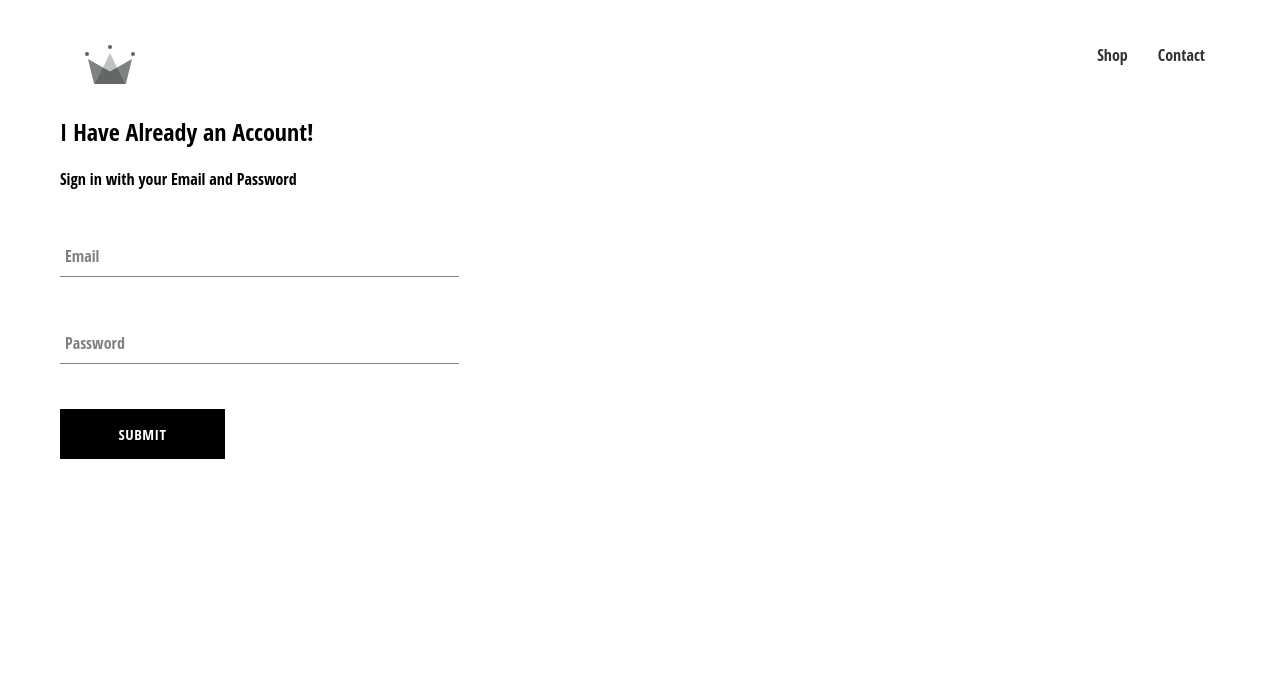
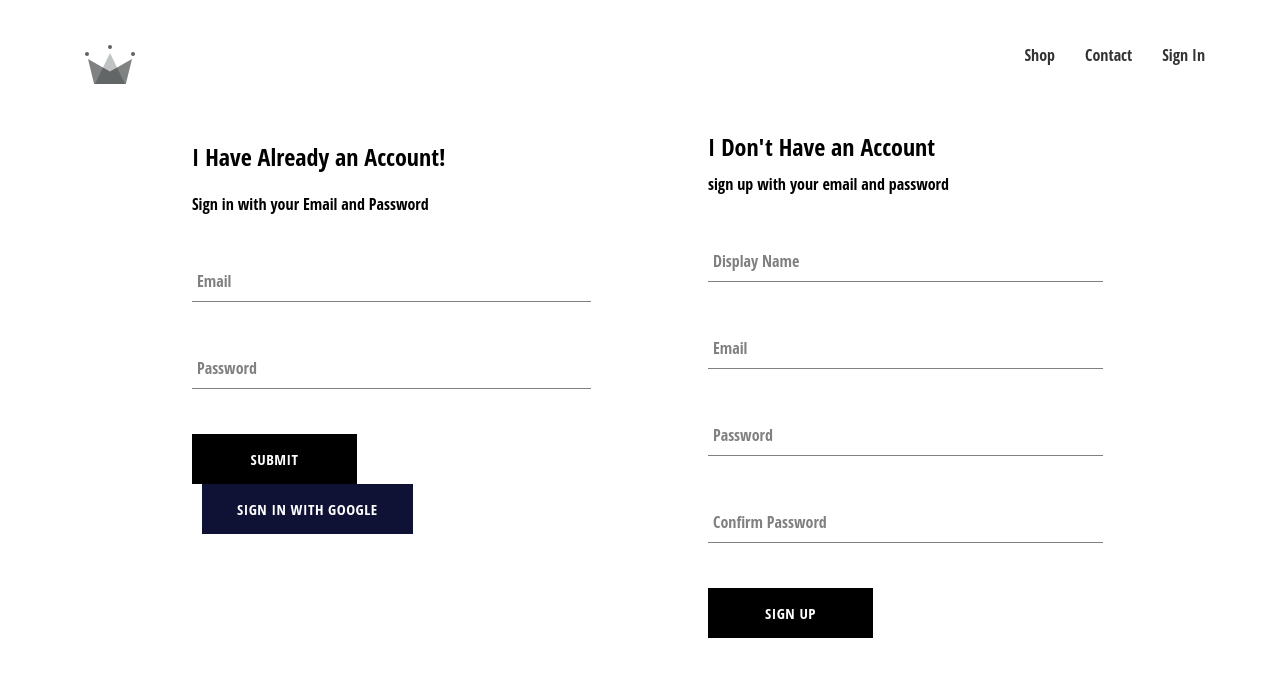
Before and after one commit to sandeep-chahal/crwn-clothing, a React (Create React App) app: page /signin in a window 1280 px wide. Shown: the top 676 px of the page. Built offline with nearby package versions, Linux system fonts and the light colour scheme; no server answers; the HTML template or start-up script is replaced by a standard one.

Commit message:
finished sign in and sign up

```diff
--- a/package.json
+++ b/package.json
@@ -3,6 +3,7 @@
   "version": "0.1.0",
   "private": true,
   "dependencies": {
+    "firebase": "^7.2.2",
     "node-sass": "^4.13.0",
     "react": "^16.11.0",
     "react-dom": "^16.11.0",
--- a/src/App.js
+++ b/src/App.js
@@ -1,14 +1,48 @@
-import React from 'react';
-import {Route,Switch} from 'react-router-dom';
-import HomePage from './pages/homepage/homepage.component';
-import Shop from './pages/shop/shop.component';
-import Header from './components/header/header-component';
-import SignInAndSignOut from './pages/sign-in-and-sign-up-page/sign-in-and-sign-up.component';
+import React from "react";
+import { Route, Switch } from "react-router-dom";
+import HomePage from "./pages/homepage/homepage.component";
+import Shop from "./pages/shop/shop.component";
+import Header from "./components/header/header-component";
+import SignInAndSignOut from "./pages/sign-in-and-sign-up-page/sign-in-and-sign-up.component";
+import { auth, createUserProfileDocument } from "./firebase/firebase.util";
 
-function App() {
+class App extends React.Component {
+  state = {
+    user: null
+  };
+
+  unsubscribe = null;
+  componentWillUnmount() {
+    this.unsubscribe();
+  }
+
+  componentDidMount() {
+    this.unsubscribe = auth.onAuthStateChanged( async (userAuth) => {
+      if(userAuth){
+        const userRef = await createUserProfileDocument(userAuth);
+
+        userRef.onSnapshot(snapShot => {
+          this.setState({
+            user: {
+              id: snapShot.id,
+            ...snapShot.data()
+            }
+          })
+        })
+
+      }
+      else{
+        this.setState({
+          user: userAuth
+        })
+      }
+    });
+  }
+
+  render() {
     return (
       <div>
-      <Header />
+        <Header isAuth={this.state.user !== null} />
         <Switch>
           <Route exact path="/" component={HomePage} />
           <Route path="/shop" component={Shop} />
@@ -18,5 +52,6 @@ function App() {
       </div>
     );
   }
+}
 
 export default App;
--- a/src/components/header/header-component.jsx
+++ b/src/components/header/header-component.jsx
@@ -2,8 +2,11 @@ import React from 'react';
 import { Link } from 'react-router-dom';
 import './header.styles.scss';
 import { ReactComponent as Logo } from '../../Assets/crown.svg';
+import {auth} from '../../firebase/firebase.util';
 
-const Header = () => (
+// isAuth is equvalent to currentUser in React course
+
+const Header = (props) =>(
     <div className="header">
        <Link className="logo-container" to="/">
             <Logo className="logo" />
@@ -11,6 +14,11 @@ const Header = () => (
         <div className="options">
             <Link to="/shop" className="option">Shop</Link>
             <Link to="/contact" className="option">Contact</Link>
+            {
+            props.isAuth ? <div className="option" onClick = {() => auth.signOut()}>Sign Out</div>
+                         : <Link to="/signin" className="option">Sign In</Link>
+            }
+
         </div>
     </div>
 )
--- a/src/components/header/header.styles.scss
+++ b/src/components/header/header.styles.scss
@@ -20,6 +20,7 @@
 
     .option {
       padding: 10px 15px;
+      cursor: pointer;
     }
   }
 }
--- a/src/components/sign-in/SignIn.component.jsx
+++ b/src/components/sign-in/SignIn.component.jsx
@@ -2,6 +2,7 @@ import React from 'react';
 import './SignIn.styles.scss';
 import FormInput from '../../components/form-input/form-input.component';
 import CustomButton from '../custom-button/custom-button.component';
+import {auth, signInWithGoogle} from '../../firebase/firebase.util';
 
 class SignIn extends React.Component {
 
@@ -17,10 +18,18 @@ class SignIn extends React.Component {
         })
     }
 
-    handleSubmit = (e) => {
+    handleSubmit = async (e) => {
         e.preventDefault();
 
-        this.setState({email: '',password:''})
+        const {email, password} = this.state;
+
+        try{
+            await auth.signInWithEmailAndPassword(email, password);
+            this.setState({email:'', password: ''})
+        }
+        catch(err){
+            console.error("Error: ", err.message)
+        }
     }
 
 
@@ -43,6 +52,7 @@ class SignIn extends React.Component {
                         label = "Password"
                         required/>
                 <CustomButton type="submit">Submit</CustomButton>
+                <CustomButton type="button" onClick={signInWithGoogle}>Sign In With Google</CustomButton>
             </form>
         )
     }
--- a/src/components/sign-in/SignIn.styles.scss
+++ b/src/components/sign-in/SignIn.styles.scss
@@ -1,3 +1,11 @@
 .sign-in{
     width: 30vw;
+
+    button:nth-of-type(2){
+        margin-left: 10px;
+        background-color: rgb(15, 18, 52);
+        &:hover{
+            background-color: #fff;
+        }
+    }
 }
--- /dev/null
+++ b/src/components/sign-up/sign-up.component.jsx
@@ -0,0 +1,93 @@
+import React from "react";
+import { auth, createUserProfileDocument } from "../../firebase/firebase.util";
+import "./sign-up.styles.scss";
+import FormInput from "../form-input/form-input.component";
+import CustomButton from "../custom-button/custom-button.component";
+
+class SignUp extends React.Component {
+  state = {
+    displayName: "",
+    email: "",
+    password: "",
+    confirmPassword: ""
+  };
+
+  handleChange = e => {
+    const { name, value } = e.target;
+    this.setState({
+      [name]: value
+    });
+  };
+  handleSubmit = async e => {
+    e.preventDefault();
+    const { displayName, email, password, confirmPassword } = this.state;
+
+    if (password !== confirmPassword) {
+      alert("password don't match");
+      return;
+    }
+
+    try {
+      const { user } = await auth.createUserWithEmailAndPassword(
+        email,
+        password
+      );
+      await createUserProfileDocument(user, { displayName });
+
+      this.setState({
+        displayName: "",
+        email: "",
+        password: "",
+        confirmPassword: ""
+      });
+    } catch (err) {
+      console.error("Error: ", err.message);
+    }
+  };
+
+  render() {
+    return (
+      <div className="sign-up">
+        <h2 className="title">I Don't Have an Account</h2>
+        <span>sign up with your email and password</span>
+        <form onSubmit={this.handleSubmit}>
+          <FormInput
+            type="text"
+            name="displayName"
+            value={this.state.displayName}
+            onChange={this.handleChange}
+            label="Display Name"
+            requird
+          />
+          <FormInput
+            type="email"
+            name="email"
+            value={this.state.email}
+            onChange={this.handleChange}
+            label="Email"
+            requird
+          />
+          <FormInput
+            type="password"
+            name="password"
+            value={this.state.password}
+            onChange={this.handleChange}
+            label="Password"
+            requird
+          />
+          <FormInput
+            type="password"
+            name="confirmPassword"
+            value={this.state.confirmPassword}
+            onChange={this.handleChange}
+            label="Confirm Password"
+            requird
+          />
+          <CustomButton type="submit">Sign Up</CustomButton>
+        </form>
+      </div>
+    );
+  }
+}
+
+export default SignUp;
--- /dev/null
+++ b/src/components/sign-up/sign-up.styles.scss
@@ -0,0 +1,9 @@
+.sign-up {
+  display: flex;
+  flex-direction: column;
+  width: 380px;
+
+  .title {
+    margin: 10px 0;
+  }
+}
--- /dev/null
+++ b/src/firebase/firebase.util.js
@@ -0,0 +1,54 @@
+import firebase from "firebase/app";
+
+import "firebase/firestore";
+import "firebase/auth";
+
+const config = {
+  apiKey: "AIzaSyCwoDOp2PjpagcG_EyTqb_4bQBxVuEMAXY",
+  authDomain: "crwn-db-1c463.firebaseapp.com",
+  databaseURL: "https://crwn-db-1c463.firebaseio.com",
+  projectId: "crwn-db-1c463",
+  storageBucket: "crwn-db-1c463.appspot.com",
+  messagingSenderId: "958724714151",
+  appId: "1:958724714151:web:308f2cf32683930f213582",
+  measurementId: "G-75JG8EZ8RY"
+};
+
+export const createUserProfileDocument = async (userAuth, additionalData) => {
+  if(!userAuth) return;
+
+  const userRef = firestore.doc(`users/${userAuth.uid}`);
+  const snapShot = await userRef.get();
+
+  if(!snapShot.exists){
+    const {displayName, email} = userAuth;
+    const createdAt = new Date();
+
+    try{
+      await userRef.set({
+        displayName,
+        email,
+        createdAt,
+        ...additionalData
+      })
+    }
+      catch(err){
+        console.log("error found", err.message);
+      }
+
+  }
+
+  return userRef;
+
+}
+
+firebase.initializeApp(config);
+
+export const auth = firebase.auth();
+export const firestore = firebase.firestore();
+
+const provider = new firebase.auth.GoogleAuthProvider();
+provider.setCustomParameters({ prompt: "select_account" });
+export const signInWithGoogle = () => auth.signInWithPopup(provider);
+
+export default firebase;
--- a/src/pages/sign-in-and-sign-up-page/sign-in-and-sign-up.component.jsx
+++ b/src/pages/sign-in-and-sign-up-page/sign-in-and-sign-up.component.jsx
@@ -2,10 +2,14 @@ import React from 'react';
 import './sign-in-and-sign-up.styles.scss';
 
 import SignIn from '../../components/sign-in/SignIn.component';
+import SignUp from '../../components/sign-up/sign-up.component';
 
 
 const SignInAndSignOut = props => (
-    <SignIn />
+    <div className="sign-in-and-sign-up">
+        <SignIn />
+        <SignUp />
+    </div>
 )
 
 export default SignInAndSignOut;
--- a/src/pages/sign-in-and-sign-up-page/sign-in-and-sign-up.styles.scss
+++ b/src/pages/sign-in-and-sign-up-page/sign-in-and-sign-up.styles.scss
@@ -0,0 +1,6 @@
+.sign-in-and-sign-up {
+    width: 100%;
+    display: flex;
+    justify-content: space-evenly;
+    margin: 30px auto;
+  }
```
Also changed, not shown: 1 other file (tests, documents, lock files or other folders). Lines whose indentation alone changed are shown as unchanged.
